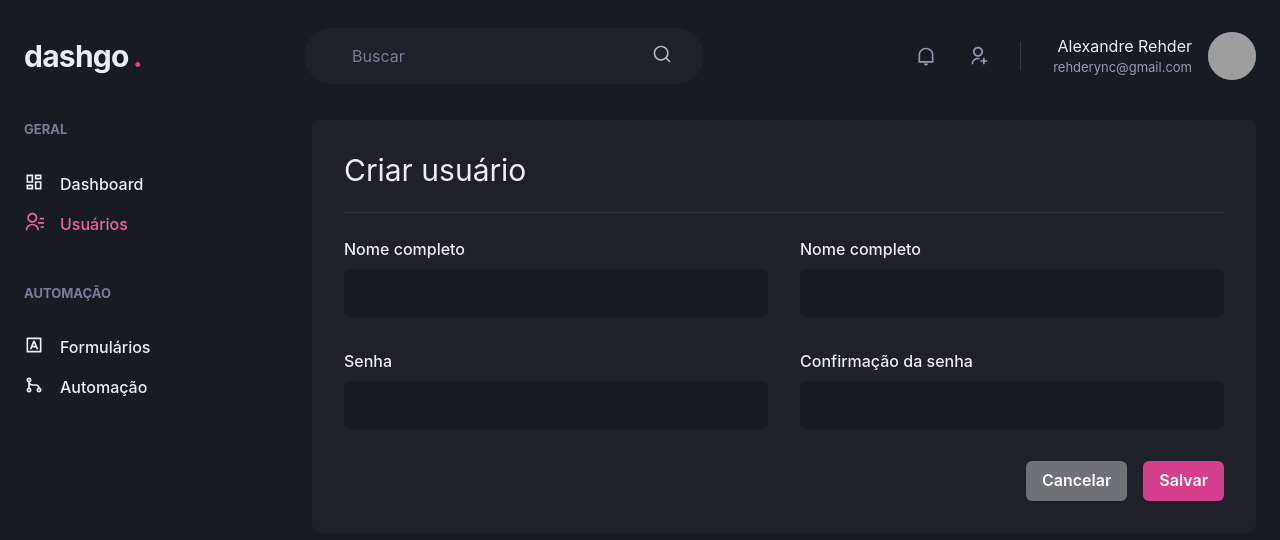
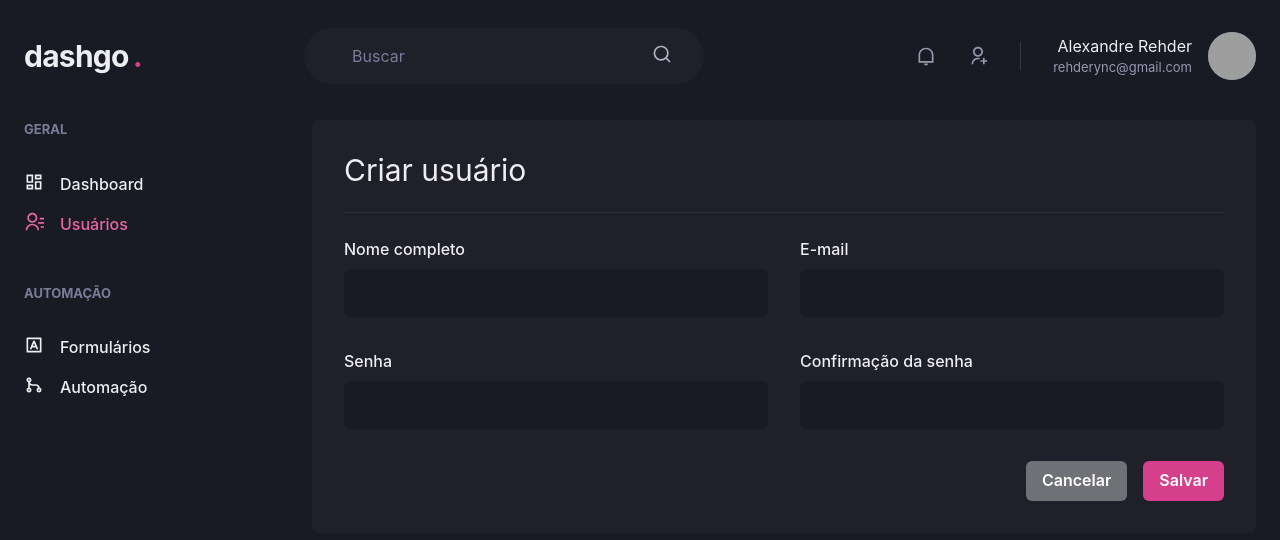
Before and after one commit to alexandrerehder/dashgo, a Next.js app: page /users/create in a window 1280 px wide. Shown: the top 540 px of the page. Built offline with nearby package versions, Linux system fonts and the light colour scheme; grey boxes are pictures that could not be loaded.

Commit message:
create user forms validation

```diff
--- a/src/pages/users/create.tsx
+++ b/src/pages/users/create.tsx
@@ -13,7 +13,44 @@
 import { Header } from '../../components/Header';
 import { Sidebar } from '../../components/Sidebar';
 
+import { SubmitHandler, useForm } from 'react-hook-form';
+import * as yup from 'yup';
+import { yupResolver } from '@hookform/resolvers/yup';
+
+type CreateUserFormData = {
+  name: string;
+  email: string;
+  password: string;
+  password_confirmation: string;
+};
+
+const createUserFormSchema = yup.object().shape({
+  name: yup.string().required('Nome obrigatório'),
+  email: yup.string().required('E-mail obrigatório').email('E-mail inválido'),
+  password: yup
+    .string()
+    .required('Senha obrigatória')
+    .min(6, 'Mínimo de 6 caracteres'),
+  password_confirmation: yup
+    .string()
+    .oneOf([null, yup.ref('password')], 'As senhas devem ser iguais'),
+});
+
 export default function CreateUser() {
+  const { register, handleSubmit, formState } = useForm({
+    resolver: yupResolver(createUserFormSchema),
+  });
+
+  const { errors } = formState;
+
+  const handleCreateUser: SubmitHandler<CreateUserFormData> = async (
+    values
+  ) => {
+    await new Promise((resolve) => setTimeout(resolve, 2000));
+
+    console.log(values);
+  };
+
   return (
     <Box>
       <Header />
@@ -21,23 +58,50 @@
       <Flex w="100%" my="6" maxWidth={1480} mx="auto" px="6">
         <Sidebar />
 
-        <Box flex="1" borderRadius={8} bg="gray.800" p={['6', '8']}>
+        <Box
+          as="form"
+          flex="1"
+          borderRadius={8}
+          bg="gray.800"
+          p={['6', '8']}
+          onSubmit={handleSubmit(handleCreateUser)}
+        >
           <Heading size="lg" fontWeight="normal">
             Criar usuário
           </Heading>
           <Divider my="6" borderColor="gray.700" />
           <VStack spacing="8">
             <SimpleGrid minChildWidth="240px" spacing={['6', '8']} w="100%">
-              <Input name="name" label="Nome completo" />
-              <Input name="email" type="email" label="Nome completo" />
+              <Input
+                name="name"
+                type="name"
+                label="Nome completo"
+                error={errors.name}
+                {...register('name')}
+              />
+              <Input
+                name="email"
+                type="email"
+                label="E-mail"
+                error={errors.email}
+                {...register('email')}
+              />
             </SimpleGrid>
 
             <SimpleGrid minChildWidth="240px" spacing={['6', '8']} w="100%">
-              <Input name="password" type="password" label="Senha" />
+              <Input
+                name="password"
+                type="password"
+                label="Senha"
+                error={errors.password}
+                {...register('password')}
+              />
               <Input
                 name="password_confirmation"
                 type="password"
                 label="Confirmação da senha"
+                error={errors.password_confirmation}
+                {...register('password_confirmation')}
               />
             </SimpleGrid>
           </VStack>
@@ -49,7 +113,13 @@
                   Cancelar
                 </Button>
               </Link>
-              <Button colorScheme="pink">Salvar</Button>
+              <Button
+                type="submit"
+                colorScheme="pink"
+                isLoading={formState.isSubmitting}
+              >
+                Salvar
+              </Button>
             </HStack>
           </Flex>
         </Box>
```
